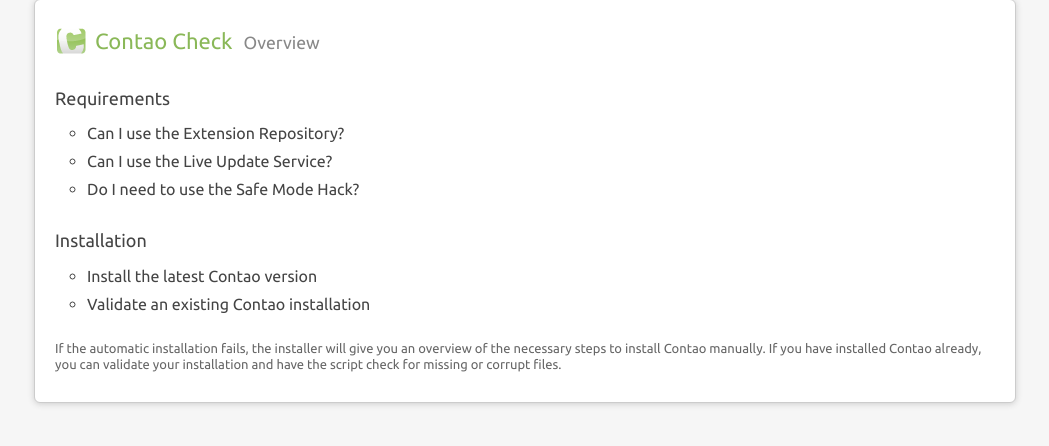
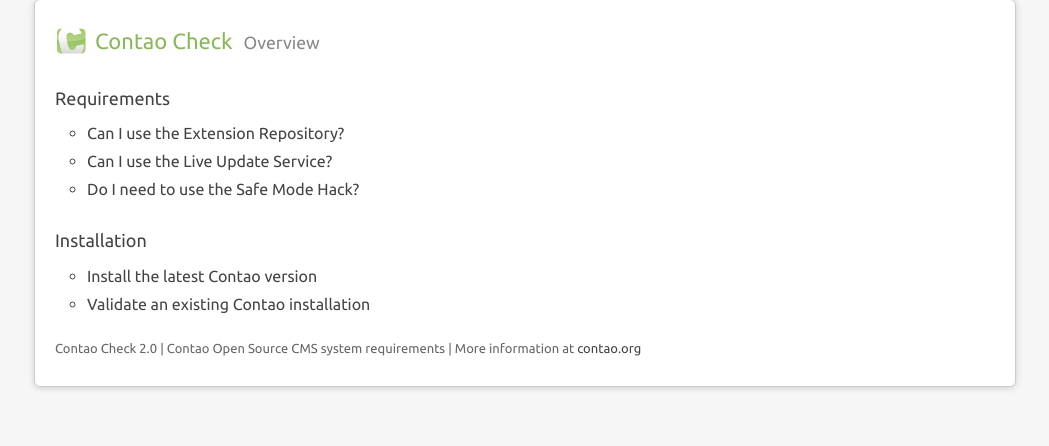
Before and after one commit to contao/check, a PHP site: page / in a window 1280 px wide. Shown: the part 17-463 px from the top of the page, without its empty margins (115-1164 px from the left). Run offline with PHP 8.4, Linux system fonts and the light colour scheme.

Commit message:
Added the version number to the page title and welcome screen

```diff
--- a/check/bootstrap.php
+++ b/check/bootstrap.php
@@ -30,8 +30,10 @@ class Bootstrap
 
 		session_start();
 
-		$locale = $this->getLanguage();
-		$this->setLocale($locale);
+		define('CONTAO_CHECK_VERSION', '2.0');
+		define('IS_WINDOWS', (strtoupper(substr(PHP_OS, 0, 3)) === 'WIN'));
+
+		$this->setLocale($this->getLanguage());
 	}
 
 
--- a/check/index.php
+++ b/check/index.php
@@ -17,7 +17,7 @@ require 'bootstrap.php';
 <html>
 <head>
   <meta charset="utf-8">
-  <title>Contao Check</title>
+  <title>Contao Check <?php echo CONTAO_CHECK_VERSION ?></title>
   <link rel="stylesheet" href="assets/style.css">
 </head>
 <body>
@@ -44,7 +44,7 @@ require 'bootstrap.php';
         <li><a href="install.php"><?php echo _('Install the latest Contao version') ?></a></li>
         <li><a href="validate.php"><?php echo _('Validate an existing Contao installation') ?></a></li>
       </ul>
-      <p class="explain mt"><?php echo _('If the automatic installation fails, the installer will give you an overview of the necessary steps to install Contao manually. If you have installed Contao already, you can validate your installation and have the script check for missing or corrupt files.') ?></p>
+      <p class="explain mt"><?php printf(_('Contao Check %s | Contao Open Source CMS system requirements | More information at %s'), CONTAO_CHECK_VERSION, '<a href="http://contao.org">contao.org</a>') ?></p>
     </div>
   <?php endif; ?>
 </div>
--- a/check/install.php
+++ b/check/install.php
@@ -287,7 +287,7 @@ $installer->run();
 <html>
 <head>
   <meta charset="utf-8">
-  <title>Contao Check</title>
+  <title>Contao Check <?php echo CONTAO_CHECK_VERSION ?></title>
   <link rel="stylesheet" href="assets/style.css">
 </head>
 <body>
--- a/check/live-update.php
+++ b/check/live-update.php
@@ -156,7 +156,7 @@ $update = new LiveUpdate();
 <html>
 <head>
   <meta charset="utf-8">
-  <title>Contao Check</title>
+  <title>Contao Check <?php echo CONTAO_CHECK_VERSION ?></title>
   <link rel="stylesheet" href="assets/style.css">
 </head>
 <body>
--- a/check/repository.php
+++ b/check/repository.php
@@ -83,7 +83,7 @@ $repository = new Repository();
 <html>
 <head>
   <meta charset="utf-8">
-  <title>Contao Check</title>
+  <title>Contao Check <?php echo CONTAO_CHECK_VERSION ?></title>
   <link rel="stylesheet" href="assets/style.css">
 </head>
 <body>
--- a/check/safe-mode-hack.php
+++ b/check/safe-mode-hack.php
@@ -11,7 +11,6 @@
  */
 
 require 'bootstrap.php';
-define('IS_WINDOWS', (strtoupper(substr(PHP_OS, 0, 3)) === 'WIN'));
 
 
 /**
@@ -255,7 +254,7 @@ $smh = new SafeModeHack;
 <html>
 <head>
   <meta charset="utf-8">
-  <title>Contao Check</title>
+  <title>Contao Check <?php echo CONTAO_CHECK_VERSION ?></title>
   <link rel="stylesheet" href="assets/style.css">
 </head>
 <body>
--- a/check/validate.php
+++ b/check/validate.php
@@ -224,13 +224,13 @@ $validator->run();
 <html>
 <head>
   <meta charset="utf-8">
-  <title>Contao Check</title>
+  <title>Contao Check <?php echo CONTAO_CHECK_VERSION ?></title>
   <link rel="stylesheet" href="assets/style.css">
 </head>
 <body>
 <div id="wrapper">
   <div class="row">
-    <h1>Contao Check <small><?php echo _('Validate an installation') ?></small></h1>
+    <h1>Contao Check  <small><?php echo _('Validate an installation') ?></small></h1>
   </div>
   <?php if (!$validator->hasConstants()): ?>
     <div class="row">
```
Also changed, not shown: 2 other files.
